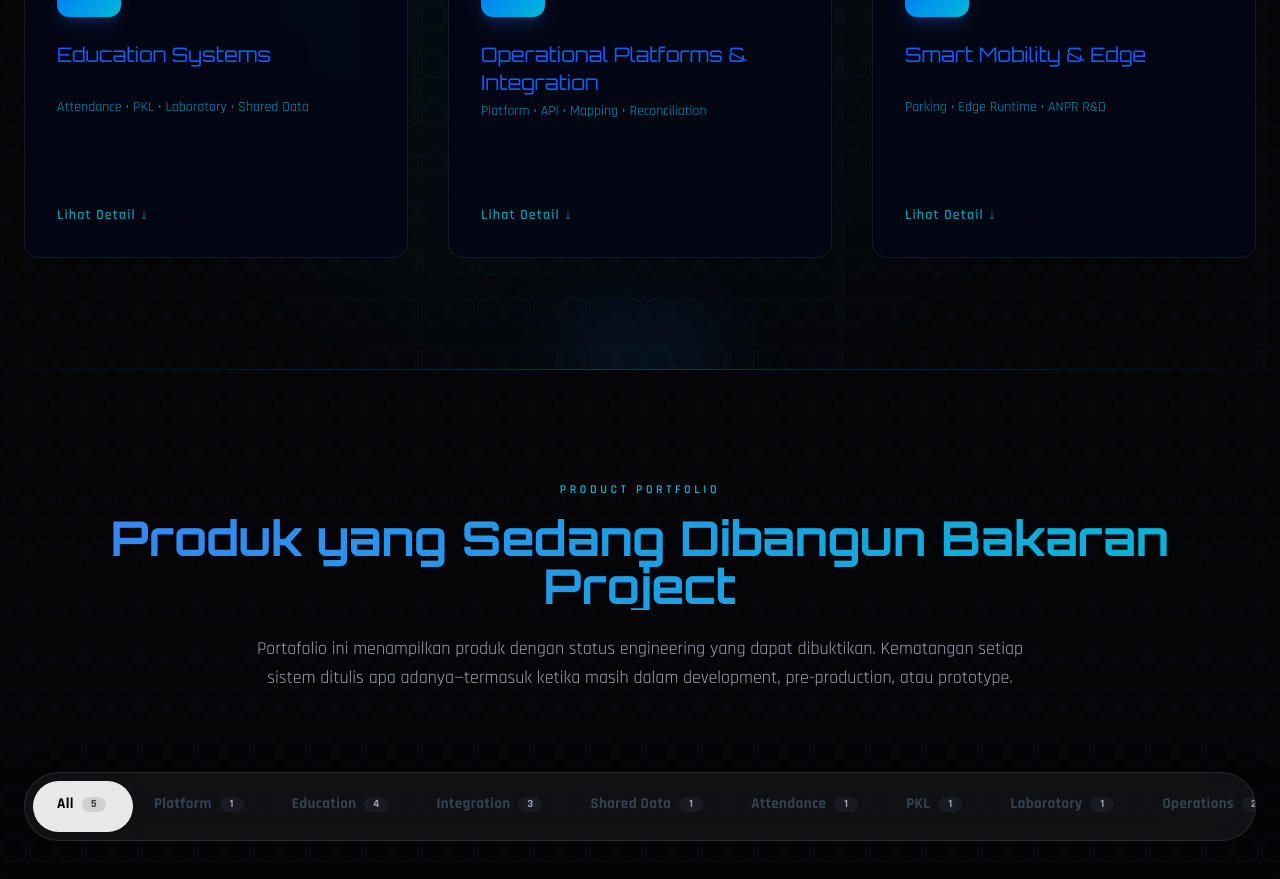
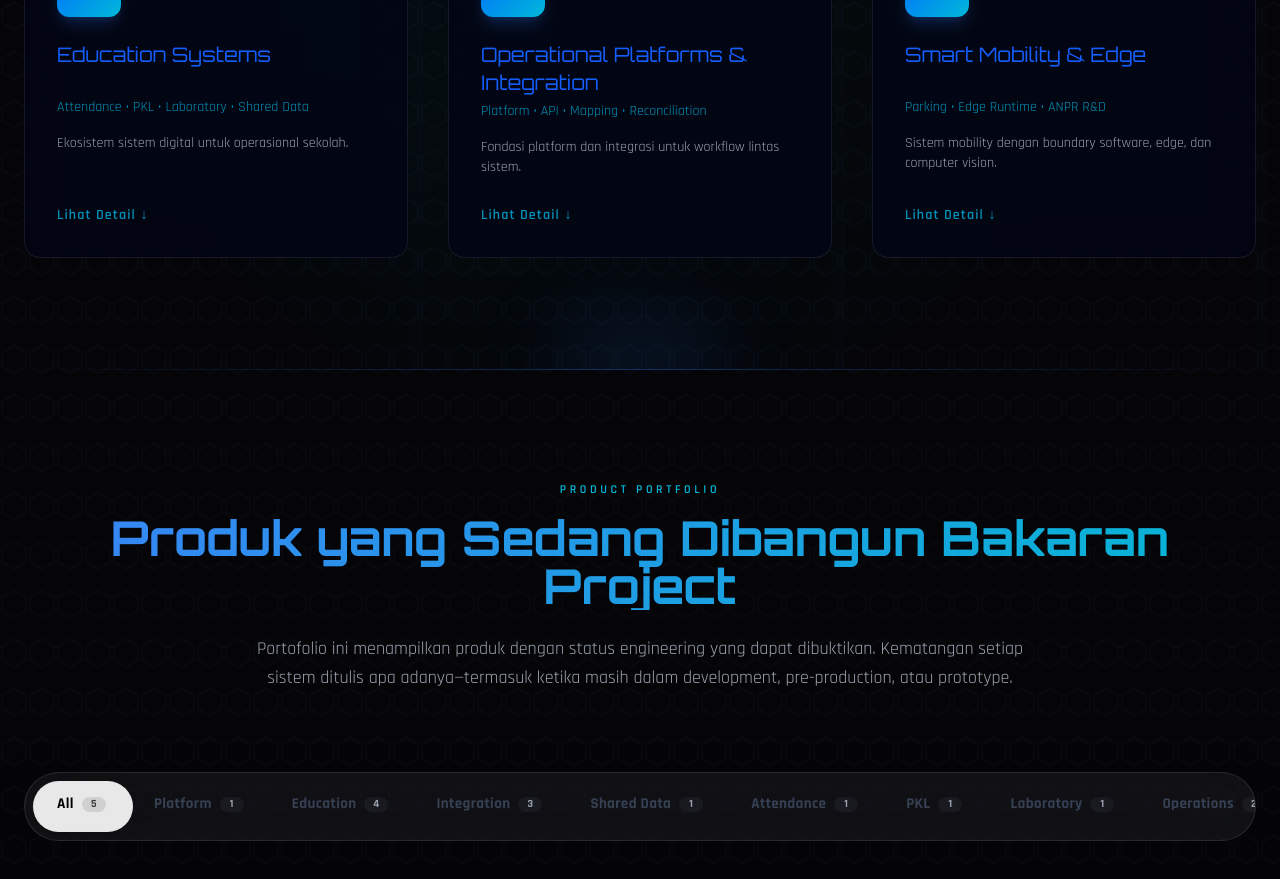
Before and after one commit to yogawillyutomo/webbp, a Next.js app: page / in a window 1280 px wide. Shown: the part 1380-2259 px from the top of the page. Built offline with nearby package versions, Linux system fonts and the light colour scheme.

Commit message:
refactor(m10): align service card with normalized content fields

```diff
--- a/src/shared/ui/ServiceCard.jsx
+++ b/src/shared/ui/ServiceCard.jsx
@@ -7,8 +7,8 @@ export default function ServiceCard({
   icon,
   title,
   subtitle,
-  shortDesc,
-  fullDesc,
+  summary,
+  detail,
   active,
   onClick,
 }) {
@@ -127,7 +127,7 @@ export default function ServiceCard({
           </div>
 
           <p className="min-h-[2.75rem] text-sm text-[var(--muted-text)]">
-            {shortDesc}
+            {summary}
           </p>
 
           <motion.div
@@ -142,7 +142,7 @@ export default function ServiceCard({
             className="overflow-hidden"
           >
             <p className="mt-4 text-sm leading-relaxed text-[var(--muted-text)]">
-              {fullDesc}
+              {detail}
             </p>
           </motion.div>
 
```
